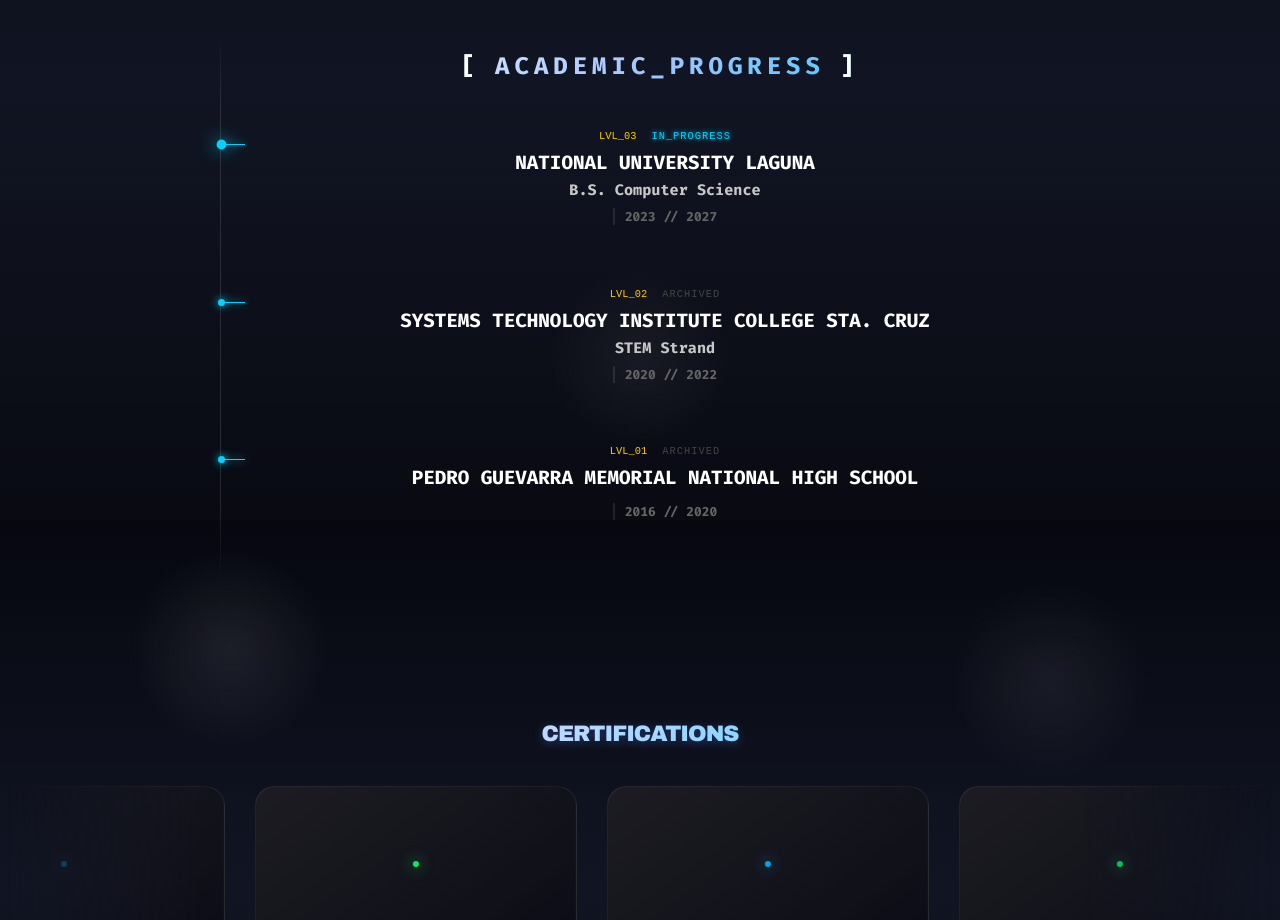
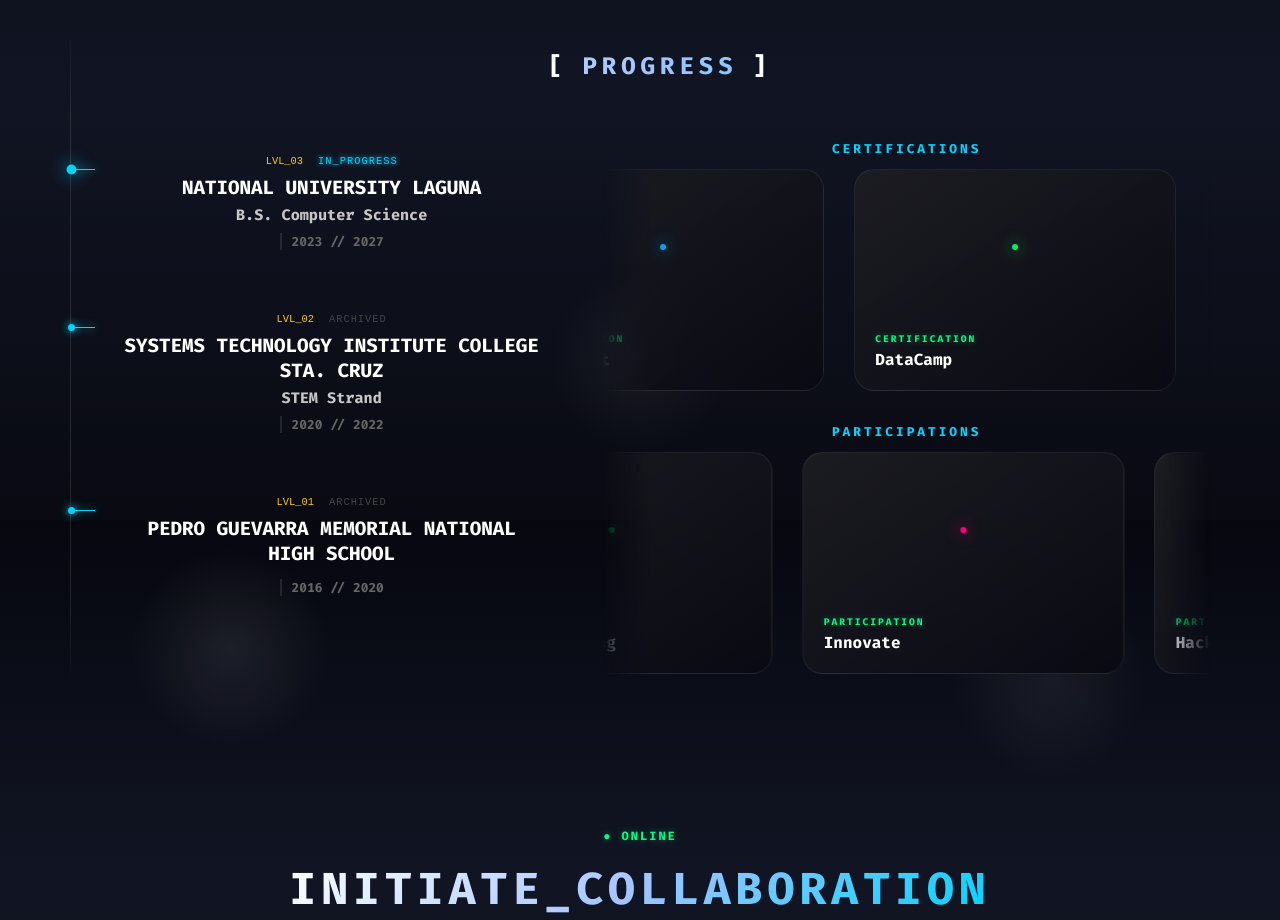
Before and after one commit to Macc-Mp/Myportfolio, a React (Vite) app in the folder Paule-Portfolio/: page / in a window 1280 px wide. Shown: the part 1880-2800 px from the top of the page. Built offline with nearby package versions, Linux system fonts and the light colour scheme; a web font is replaced by a local one.

Commit message:
merge participation and edu section

```diff
--- a/Paule-Portfolio/src/App.jsx
+++ b/Paule-Portfolio/src/App.jsx
@@ -4,7 +4,6 @@ import NavBar from './components/NavBar'
 const Header = lazy(() => import('./components/Header'))
 const ProjectsBody = lazy(() => import('./components/ProjectsBody'))
 const Education = lazy(() => import('./components/Education'))
-const Participation = lazy(() => import('./components/Participation'))
 const Footer = lazy(() => import('./components/Footer'))
 import ResumeReader from './components/ResumeReader'
 //routes for participation pages
@@ -29,7 +28,6 @@ function App() {
             <ProjectsBody />
             <Education />
             {/* <ResumeReader /> */}
-            <Participation />
             <Footer />
           </Suspense>
         </div>
--- a/Paule-Portfolio/src/components/Education.jsx
+++ b/Paule-Portfolio/src/components/Education.jsx
@@ -1,4 +1,5 @@
 import React from 'react';
+import Participation from './Participation';
 import '../css/Education.css';
 
 export default function Education() {
@@ -6,10 +7,13 @@ export default function Education() {
     <section id="education">
       <div className="edu-mission-container">
         <div className="edu-glitch-header">
-          <h2 className="notes" data-text="ACADEMIC_PROGRESS">ACADEMIC_PROGRESS</h2>
+          <h2 className="notes" data-text="ACADEMIC_PROGRESS">PROGRESS</h2>
           <div className="header-line"></div>
         </div>
 
+        <div className="edu-split">
+          {/* Left: Academic quest tree */}
+          <div className="edu-left">
             <div className="quest-tree">
               {/* Mission 03: College */}
               <div className="quest-node active">
@@ -53,6 +57,13 @@ export default function Education() {
               </div>
             </div>
           </div>
+
+          {/* Right: Certifications & Participations carousel */}
+          <div className="edu-right">
+            <Participation />
+          </div>
+        </div>
+      </div>
     </section>
   );
 }
--- a/Paule-Portfolio/src/components/Participation.jsx
+++ b/Paule-Portfolio/src/components/Participation.jsx
@@ -1,142 +1,50 @@
-import React, { useState, useRef, useEffect } from 'react';
+import React from 'react';
 import { Link } from 'react-router-dom';
 import '../css/Participation.css';
 
 function Participation() {
-    const participationRef = useRef(null);
-    const cardRefs = useRef([]);
-    const [hoveredCard, setHoveredCard] = useState(null);
-    const [personOffset, setPersonOffset] = useState(0);
-    const [pointDirection, setPointDirection] = useState('center');
-    const directions = ['top', 'right', 'bottom', 'left'];
-    const getRandomDirection = () => directions[Math.floor(Math.random() * directions.length)];
+    const certifications = [
+        { to: '/participation/part-three', label: 'Microsoft', nodes: 4, color: '#00a4ef', type: 'Certification' },
+        { to: '/participation/part-four', label: 'DataCamp', nodes: 6, color: '#03ef62', type: 'Certification' },
+    ];
 
-    const updatePersonPosition = (index) => {
-        const container = participationRef.current;
-        const target = cardRefs.current[index];
-        if (!container || !target) return;
+    const participations = [
+        { to: '/participation', label: 'uCaptureTheFlag', nodes: 8, color: '#00ff41', type: 'Participation' },
+        { to: '/participation/part-two', label: 'Innovate', nodes: 5, color: '#ff007a', type: 'Participation' },
+        { to: '/participation/part-five', label: 'HackTheBox - Tinsel Trouble', nodes: 10, color: '#9fe52d', type: 'Participation' },
+    ];
 
-        const containerRect = container.getBoundingClientRect();
-        const targetRect = target.getBoundingClientRect();
-        const offset = targetRect.left + targetRect.width / 2 - (containerRect.left + containerRect.width / 2);
-        setPersonOffset(offset);
-        setPointDirection(offset > 12 ? 'right' : offset < -12 ? 'left' : 'center');
-    };
-
-    useEffect(() => {
-        const handleResize = () => {
-            if (hoveredCard !== null) {
-                updatePersonPosition(hoveredCard);
-            }
-        };
-        window.addEventListener('resize', handleResize);
-        return () => window.removeEventListener('resize', handleResize);
-    }, [hoveredCard]);
-
-    const handleCardHover = (index) => {
-        setHoveredCard(index);
-        updatePersonPosition(index);
-    };
-
-    const handleCardLeave = () => {
-        setHoveredCard(null);
-        setPersonOffset(0);
-        setPointDirection('center');
-    };
-
-    const emoticonText = hoveredCard !== null ? '^0^' : '^v^';
-
-    const credentials = {
-        participation: [
-                { to: '/participation', label: 'uCaptureTheFlag', nodes: 8, color: '#00ff41' },
-                { to: '/participation/part-two', label: 'Innovate', nodes: 5, color: '#ff007a' },
-                { to: '/participation/part-five', label: 'HackTheBox - Tinsel Trouble', nodes: 10, color: '#9fe52d' }
-          ],
-        certifications: [
-                { to: '/participation/part-three', label: 'Microsoft', nodes: 4, color: '#00a4ef' },
-                { to: '/participation/part-four', label: 'DataCamp', nodes: 6, color: '#03ef62' },
-        ]
-};
-
-    const doubleCertifications = [...credentials.certifications, ...credentials.certifications];
-    const doubleParticipation = [...credentials.participation, ...credentials.participation];
-    return (
-        <div className="participation-center">
-            <div className="participation-carousel" ref={participationRef}>
-
-                {/* ================= CERTIFICATIONS SECTION ================= */}
-                <div className="hud-header">
-                    <p className="project-title">CERTIFICATIONS</p>
-                </div>
-
-                <div className="carousel-track">
-
-                    {doubleCertifications.map((it, i) => (
+    const renderTrack = (items) => {
+        const loop = [...items, ...items];
+        return loop.map((it, i) => (
             <Link
-                            key={`cert-${it.to}-${i}`}
+                key={`${it.to}-${i}`}
                 className="node-card"
                 to={it.to}
-                            ref={(el) => {
-                                if (el && !cardRefs.current.includes(el)) cardRefs.current.push(el);
-                            }}
                 style={{ '--accent': it.color }}
-                            onMouseEnter={() => handleCardHover(i)}
-                            onMouseLeave={handleCardLeave}
             >
-                            {/* The Network Visual */}
                 <div className="node-grid">
                     <div className="main-hub"></div>
                     {[...Array(it.nodes)].map((_, n) => (
                         <div key={n} className="orbit-node"></div>
                     ))}
                 </div>
-                            {/* Minimal Text Indicator */}
                 <div className="node-info">
-                                <span className="status-indicator">Certification</span>
+                    <span className="status-indicator">{it.type}</span>
                     <h2 className="node-title">{it.label}</h2>
                 </div>
             </Link>
-                    ))}
-                </div>
+        ));
+    };
 
-                <br />
+    return (
+        <div className="participation-center">
+            <div className="participation-carousel">
+                <div className="carousel-track-label">CERTIFICATIONS</div>
+                <div className="carousel-track">{renderTrack(certifications)}</div>
 
-                {/* ================= PARTICIPATIONS SECTION ================= */}
-                <div className="hud-header">
-                    <p className="project-title">PARTICIPATIONS</p>
-                </div>
-
-                <div className="carousel-track">
-
-                    {doubleParticipation.map((it, i) => (
-                        <Link
-                            key={`part-${it.to}-${i}`}
-                            className="node-card"
-                            to={it.to}
-                            ref={(el) => {
-                                if (el && !cardRefs.current.includes(el)) cardRefs.current.push(el);
-                            }}
-                            style={{ '--accent': it.color }}
-                            onMouseEnter={() => handleCardHover(i + doubleCertifications.length)} // Offset hover index if sharing tracking state
-                            onMouseLeave={handleCardLeave}
-                        >
-                            {/* The Network Visual */}
-                            <div className="node-grid">
-                                <div className="main-hub"></div>
-                                {[...Array(it.nodes)].map((_, n) => (
-                                    <div key={n} className="orbit-node"></div>
-                                ))}
-                            </div>
-
-                            {/* Minimal Text Indicator */}
-                            <div className="node-info">
-                                <span className="status-indicator">Participation</span>
-                                <h2 className="node-title">{it.label}</h2>
-                            </div>
-                        </Link>
-                    ))}
-                </div>
-
+                <div className="carousel-track-label">PARTICIPATIONS</div>
+                <div className="carousel-track">{renderTrack(participations)}</div>
             </div>
         </div>
     );
--- a/Paule-Portfolio/src/css/Education.css
+++ b/Paule-Portfolio/src/css/Education.css
@@ -8,9 +8,32 @@
 
 .edu-mission-container {
     width: 100%;
-    max-width: 800px;
+    max-width: 1100px;
     position: relative;
     padding-left: 40px;
+}
+
+/* 2a. Two-column split: education timeline (left) + carousel (right) */
+.edu-split {
+    display: grid;
+    grid-template-columns: 1fr 1.4fr;
+    gap: 60px;
+    align-items: center;
+}
+
+.edu-left {
+    min-width: 0;
+}
+
+.edu-right {
+    min-width: 0;
+    overflow: hidden;
+}
+
+.edu-right .participation-center {
+    padding: 10px 0;
+    mask-image: linear-gradient(to right, transparent, black 8%, black 92%, transparent);
+    -webkit-mask-image: linear-gradient(to right, transparent, black 8%, black 92%, transparent);
 }
 
 /* 2. The Minimalist Vertical Rail */
@@ -178,6 +201,14 @@
 }
 
 /* 8. Mobile Adjustments */
+@media (max-width: 900px) {
+    .edu-mission-container { max-width: 620px; }
+    .edu-split {
+        grid-template-columns: 1fr;
+        gap: 44px;
+    }
+}
+
 @media (max-width: 600px) {
     .edu-mission-container { padding-left: 30px; }
     .quest-node::before { width: 15px; left: -30px; }
--- a/Paule-Portfolio/src/css/Participation.css
+++ b/Paule-Portfolio/src/css/Participation.css
@@ -8,6 +8,20 @@
 
 .participation-carousel {
     position: relative;
+}
+
+.carousel-track-label {
+    font-family: 'Fira Code', monospace;
+    font-size: 0.8rem;
+    letter-spacing: 3px;
+    color: var(--tech-blue);
+    margin: 0 0 12px;
+    text-align: center;
+    text-transform: uppercase;
+}
+
+.participation-carousel .carousel-track + .carousel-track-label {
+    margin-top: 32px;
 }
 
 .participation-person {
@@ -260,6 +274,15 @@
     transition: transform 0.4s ease;
 }
 
+.node-card .status-indicator {
+    display: block;
+    font-size: 0.6rem;
+    text-transform: uppercase;
+    letter-spacing: 2px;
+    color: #00ff88;
+    margin-bottom: 4px;
+}
+
 .node-status {
     font-size: 0.6rem;
     text-transform: uppercase;
```
Lines whose indentation alone changed are shown as unchanged.
